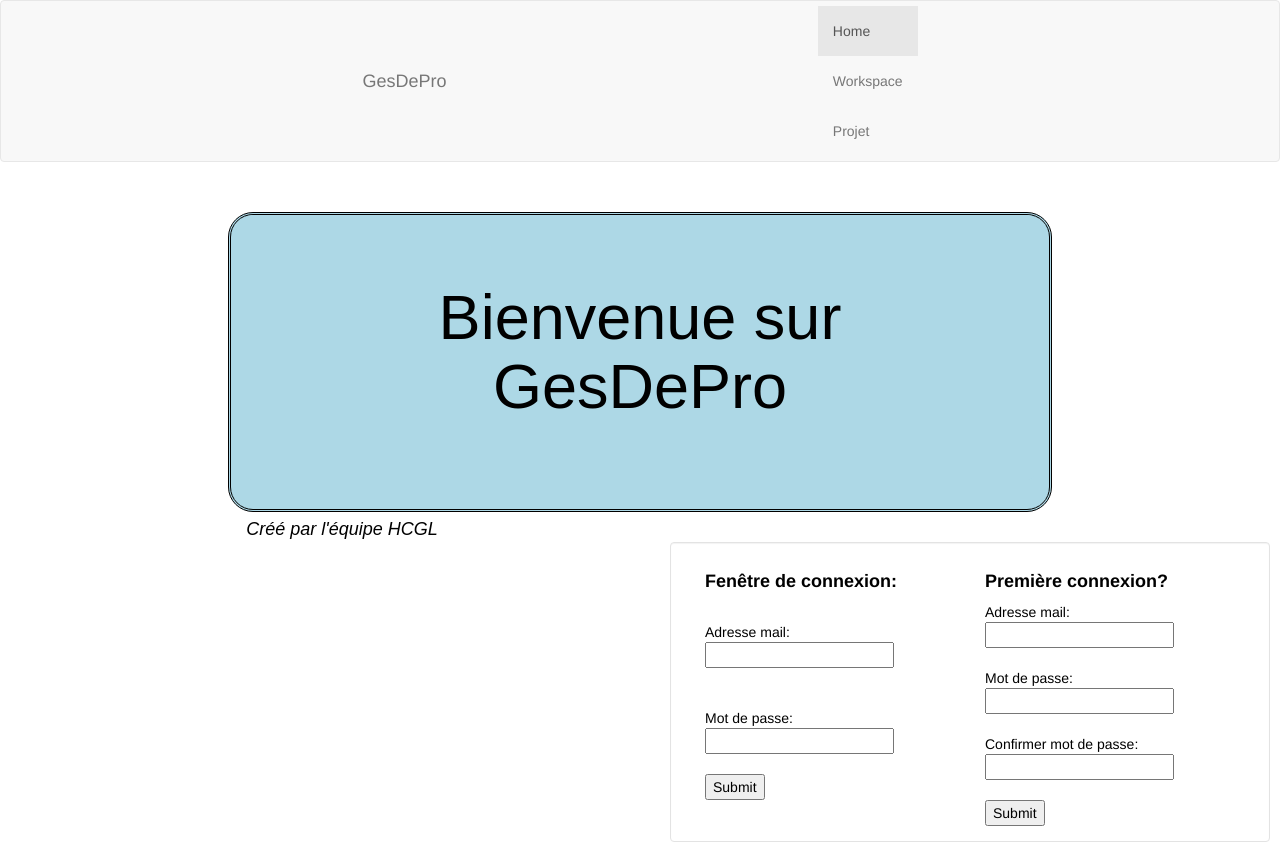
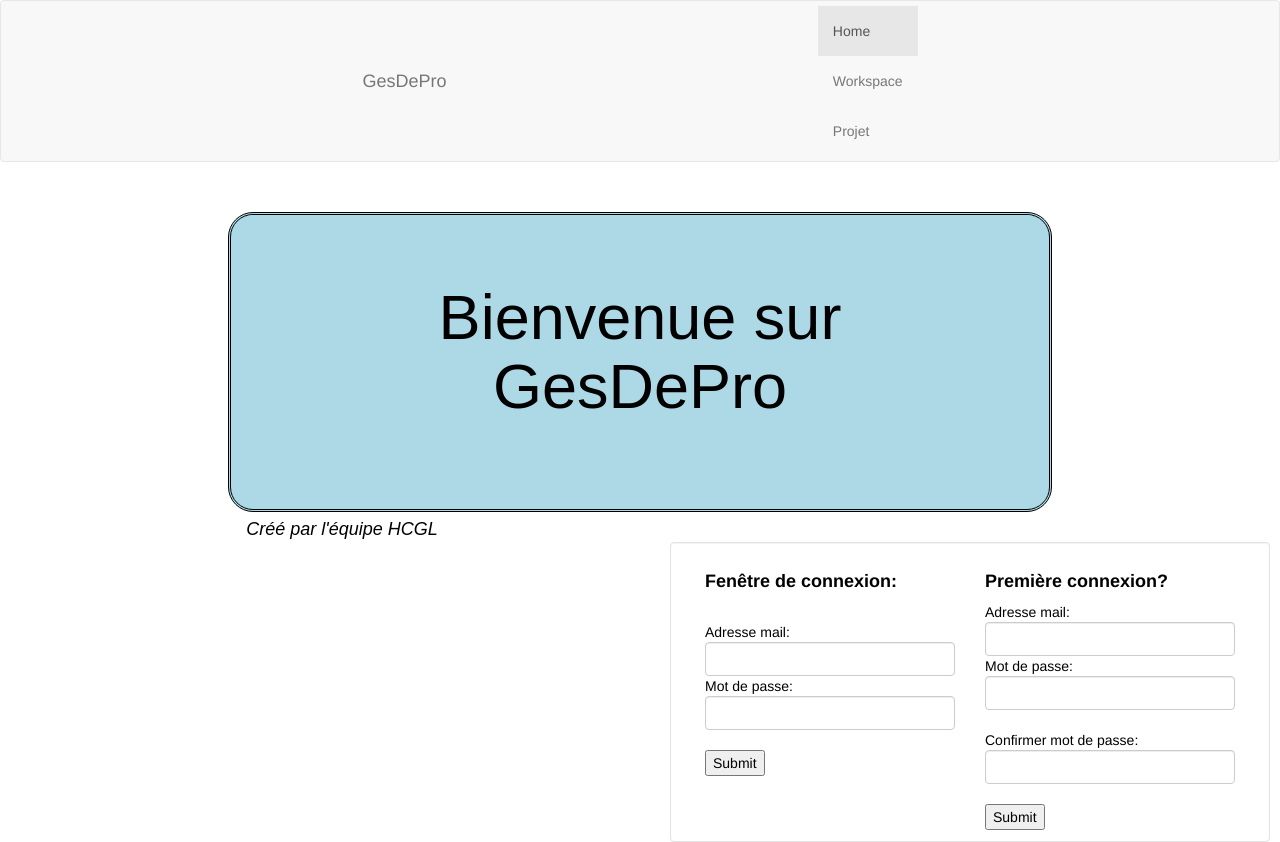
Before and after one commit to Lunya/PGP_2017, an Angular app: page /home in a window 1280 px wide. Built offline with nearby package versions, Linux system fonts and the light colour scheme.

Commit message:
Binding-data front-model de tout les formulaires

```diff
--- a/src/app/connected-view/connected-view.component.html
+++ b/src/app/connected-view/connected-view.component.html
@@ -33,12 +33,12 @@
   <div class="col-md-4">
     <div class=well style="height:500px;">
       Nouveau projet? Rentrez les champs ici:<br><br>
-      <form #form="ngForm" (ngSubmit) = "logForm(model)">
-        Nom du projet : <input type="text" class="form-control" required [(ngModel)] = "model.nom" id="projet" ><br>
-        Description : <br> <input type="text" class="form-control" required [(ngModel)] = "model.description" id="description" size="45" ><br>
-        URLDepot : <input type="text" class="form-control" required [(ngModel)] = "model.URLgit" id="URLgit" ><br>
-        Date début : <input type="date" class="form-control" required [(ngModel)] = "model.datedebut" id="datedebut" ><br>
-        Date fin : <input type="date" class="form-control" required [(ngModel)] = "model.datefin" id="datefin" ><br>
+      <form (ngSubmit) = "onAction_newproject()">
+        Nom du projet : <input type="text" class="form-control" name=nom required [(ngModel)] = "model.nom" #nom="ngModel"><br>
+        Description : <br> <input type="text" class="form-control" name=description required [(ngModel)] = "model.description" #description="ngModel" size="45" ><br>
+        URLDepot : <input type="text" class="form-control" name=URLgit required [(ngModel)] = "model.URLgit" #URLgit="ngModel"><br>
+        Date début : <input type="date" class="form-control" name=datedebut required [(ngModel)] = "model.datedebut" #datedebut="ngModel"><br>
+        Date fin : <input type="date" class="form-control" name=datefin required [(ngModel)] = "model.datefin" #datefin="ngModel" ><br>
       <input type="submit">
     </form>
     </div>
--- a/src/app/connected-view/connected-view.component.ts
+++ b/src/app/connected-view/connected-view.component.ts
@@ -1,7 +1,6 @@
 import { Component, OnInit } from '@angular/core';
 import { FormControl } from '@angular/forms';
 
-import {CreateProject} from './create-project';
 import { ReactiveFormsModule } from '@angular/forms';
 
 @Component({
@@ -12,12 +11,12 @@ import { ReactiveFormsModule } from '@angular/forms';
 export class ConnectedViewComponent implements OnInit {
 
 
-  // nomprojet : string = "lol";
+  // nom : string = "lol";
   // description : string;
   // URLDepot : string;
   // datedebut : string;
   // datefin : string;
-  model=new CreateProject('non','bla','bla',5,5);
+  model={nom: '', description: '', URLgit: '', datedebut: '', datefin: ''};
 
 
 
@@ -25,8 +24,9 @@ export class ConnectedViewComponent implements OnInit {
 
   ngOnInit() {
   }
-  logForm(value){
-    alert(value);
+
+  onAction_newproject(){
+    //INSERER ICI UNE REQUETE POST POUR LA CREATION D'UN PROJET
     };
 
   }
--- a/src/app/connected-view/create-project.ts
+++ /dev/null
@@ -1,9 +0,0 @@
-export class CreateProject {
-    constructor(
-      public nom: string,
-      public description: string,
-      public URLgit: string,
-      public datedebut: number,
-      public datefin: number
-    ) {  }
-}
--- a/src/app/home/home.component.html
+++ b/src/app/home/home.component.html
@@ -20,17 +20,18 @@
       <div class="col-md-6">
 
       <h4><strong>Fenêtre de connexion:</strong></h4>
-      &nbsp;&nbsp;&nbsp;<form>Adresse mail: <input type="text" ng-model="mail"><br><br><br>
-                            Mot de passe: <input type="text" ng-model="mdp"><br><br>
-                            <input type="submit"> </form>
+      &nbsp;&nbsp;&nbsp;<form (ngSubmit) = "onAction_login()">
+        Adresse mail: <input type="text" class="form-control" name="mail1" [(ngModel)]="model1.mail" #mail1="ngModel" required>
+        Mot de passe: <input type="text" class="form-control" name="mdp1" [(ngModel)]="model1.mdp" #mail1="ngModel" required><br>
+                      <input type="submit"> </form>
 
       </div>
       <div class="col-md-6">
         <h4><strong>Première connexion?</strong></h4>
-        <form>
-        Adresse mail: <input type="text" ng-model="new_mail"><br><br>
-        Mot de passe: <input type="text" ng-model="new_mdp"><br><br>
-        Confirmer mot de passe: <input type="text" ng-model="new_mdp_conf"><br><br>
+        <form (ngSubmit) = "onAction_newAccount()">
+        Adresse mail: <input type="text" class="form-control" name="mail2" [(ngModel)]="model2.mail" #mail2="ngModel" required>
+        Mot de passe: <input type="text" class="form-control" name="mdp2" [(ngModel)]="model2.mdp" #mail2="ngModel" required><br>
+        Confirmer mot de passe: <input type="text" class="form-control" name="confirm" [(ngModel)]="model2.confirm" #mail2="ngModel" required><br>
         <input type="submit">
         </form>
       </div>
--- a/src/app/home/home.component.ts
+++ b/src/app/home/home.component.ts
@@ -8,9 +8,20 @@ import { Component, OnInit, ViewEncapsulation } from '@angular/core';
 })
 export class HomeComponent implements OnInit {
 
+  model1 = {mail: '', mdp: ''};
+  model2 = {mail: '', mdp: '', confirm: ''};
+
+
   constructor() { }
 
   ngOnInit() {
   }
-
+  onAction_login(){
+    //INSERER ICI LA REQUETE POST POUR LOGIN
+    alert(this.model1.mail);
+  }
+  onAction_newAccount(){
+    //INSERER ICI LA REQUETE POST POUR CREER UN NOUVEAU COMPTE
+    alert(this.model2.mail);
+  }
 }
```
